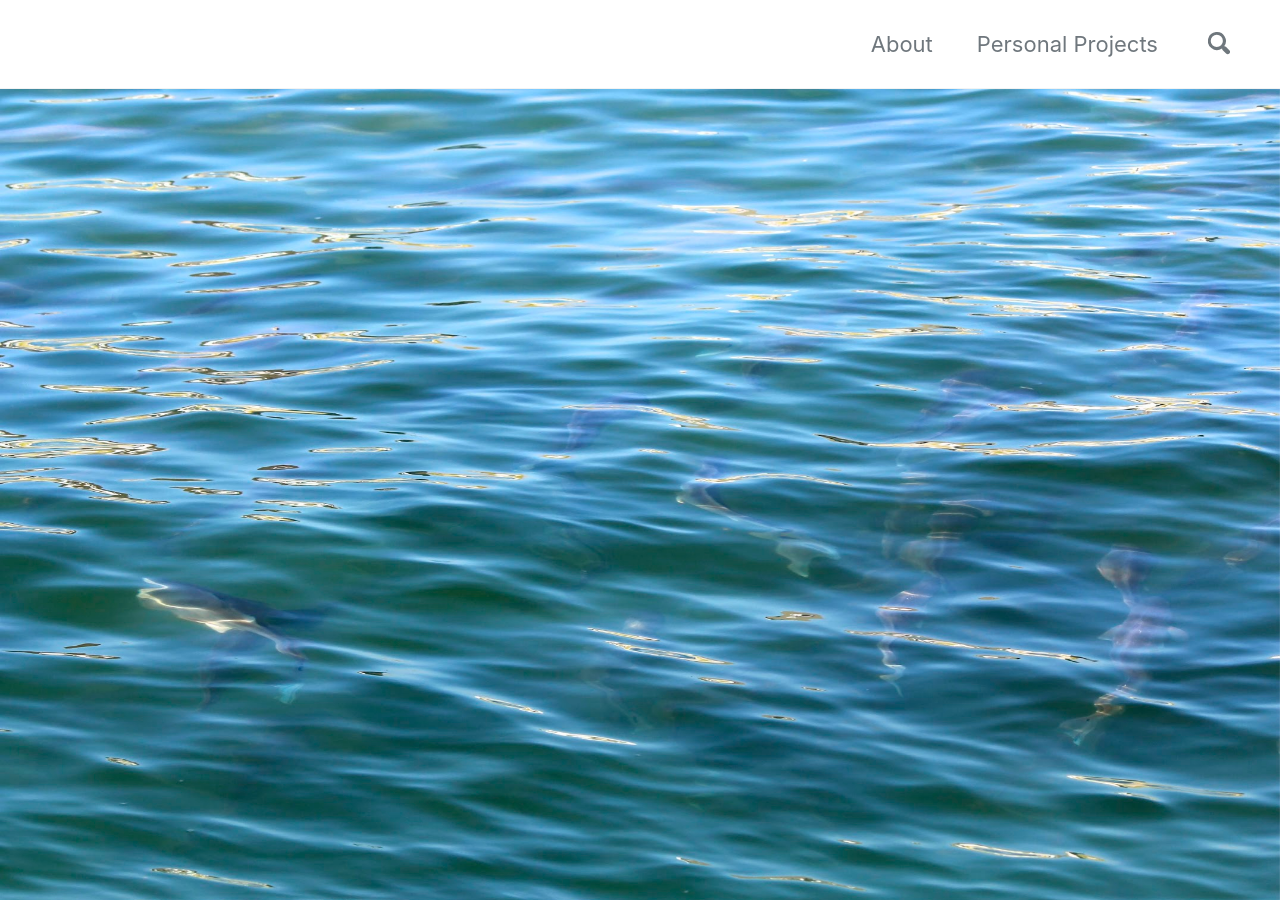
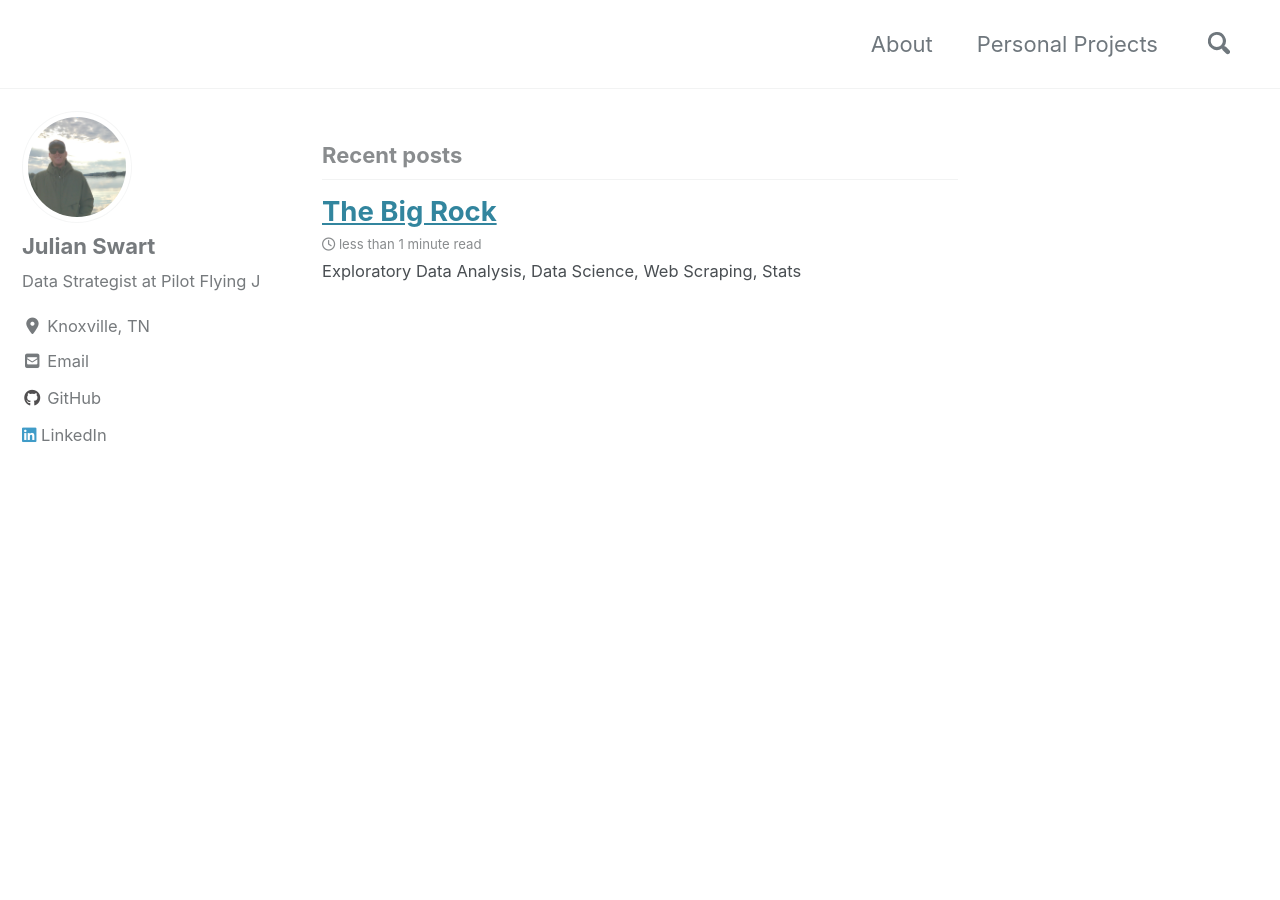
Before and after one commit to julian-swart/julian-swart.github.io, a Jekyll site: the page built from index.html, in a window 1280 px wide and 900 px high. Built offline with Jekyll 4.4.1, drawn with Linux system fonts in a browser that asks for light colours; cached includes are drawn as plain includes; nearby versions of some CDN libraries; the list of posts is cut into pages by our own code.

```diff
--- a/index.html
+++ b/index.html
@@ -1,6 +1,4 @@
 ---
 layout: home
 author_profile: true
-header:
-  image: "images/ghost_redfish.JPG"
 ---
```
